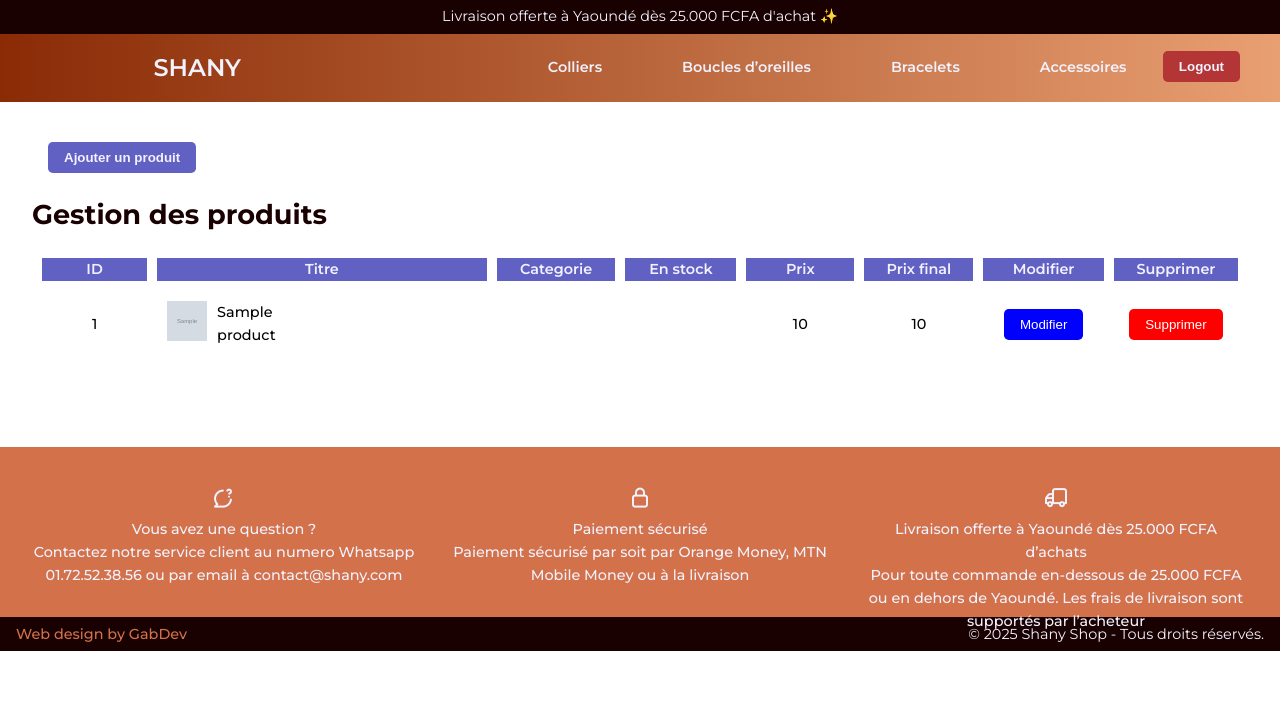
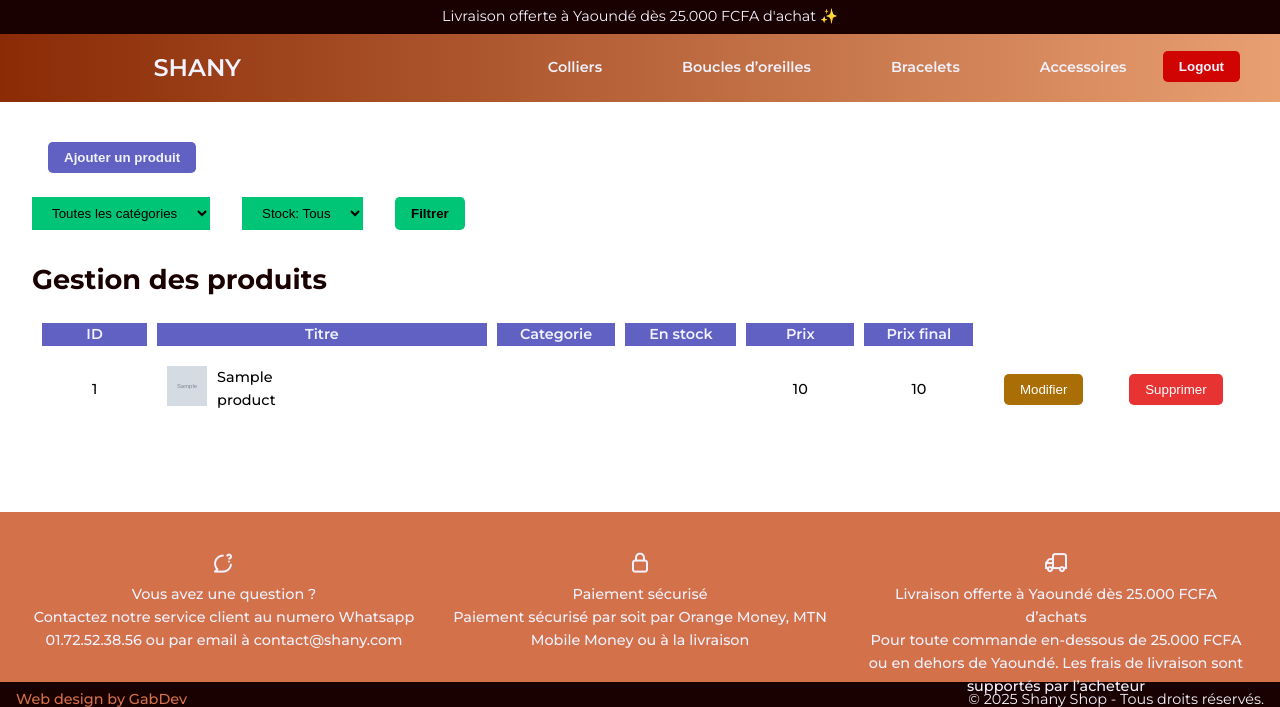
Before and after one commit to Gabnoub/shanyshop, a PHP site: page /Shany/admin/index.php in a window 1280 px wide. Shown: the top 707 px of the page. Run offline with PHP 8.4, Linux system fonts and the light colour scheme; the visitor is signed in with stand-in values (Sample User, id 1); tables that the repository leaves empty or names only in its code hold one stand-in row (values such as "Sample post"); data that the repository does not hold is empty.

Commit message:
shanyshop 4.2

```diff
--- a/CSS/style.css
+++ b/CSS/style.css
@@ -1400,7 +1384,7 @@ table, th, td {
     font-weight: 650;
 }
 .logout {
-    background: rgb(180, 53, 53);
+    background: rgb(209, 4, 4);
     padding: 0.5rem 1rem;
     border-radius: 0.3rem;
     cursor: pointer;
@@ -1462,3 +1446,19 @@ table, th, td {
     color: #155724;
     border: 1px solid #c3e6cb;
 }
+.filter_admin{
+    display: flex;
+    gap: 2rem;
+    margin-top: 1rem;
+}
+
+.filter_admin select {
+    background: #00c476;
+    padding: 0.5rem 1rem;
+}
+.filter_admin button {
+    background: #00c476;
+    padding: 0.5rem 1rem;
+    border-radius: 0.3rem;
+    font-weight: 600;
+}
--- a/admin/index.php
+++ b/admin/index.php
@@ -2,10 +2,23 @@
 Include 'partials/header.php';
 
 // Abfrage
-$fetch_products_query = "SELECT id, title, category, en_stock, image1, price, final_price FROM products";
-$fetch_products_result = mysqli_query($connection, $fetch_products_query);
+// $fetch_products_query = "SELECT id, title, category, en_stock, image1, price, final_price FROM products";
+// $fetch_products_result = mysqli_query($connection, $fetch_products_query);
 
 
+$where = [];
+if (isset($_GET['category']) && $_GET['category'] !== '') {
+    $cat = (int) $_GET['category'];
+    $where[] = "category = $cat";
+}
+if (isset($_GET['en_stock']) && $_GET['en_stock'] !== '') {
+    $stock = (int) $_GET['en_stock'];
+    $where[] = "en_stock = $stock";
+}
+$where_sql = $where ? 'WHERE ' . implode(' AND ', $where) : '';
+
+$fetch_products_query = "SELECT id, title, category, en_stock, image1, price, final_price FROM products $where_sql";
+$fetch_products_result = mysqli_query($connection, $fetch_products_query);
 
 
 ?>
@@ -30,6 +43,24 @@ $fetch_products_result = mysqli_query($connection, $fetch_products_query);
         <div class="alert error"><?= $_SESSION['delete-error']; unset($_SESSION['delete-error']); ?></div>
         <?php endif; ?>
     </div>
+    <form class="filter_admin" method="GET" style="margin-bottom: 1rem;">
+        <select name="category">
+            <option value="">Toutes les catégories</option>
+            <option value="0">Bracelets</option>
+            <option value="1">Boucles</option>
+            <option value="2">Colliers</option>
+            <option value="3">Autres</option>
+        </select>
+
+        <select name="en_stock">
+            <option value="">Stock: Tous</option>
+            <option value="0">En stock</option>
+            <option value="1">Rupture</option>
+        </select>
+
+        <button type="submit">Filtrer</button>
+    </form>
+
     <div class="gestion">
         <h2>Gestion des produits</h2>
         <table>
@@ -41,8 +72,7 @@ $fetch_products_result = mysqli_query($connection, $fetch_products_query);
                     <th>En stock</th>
                     <th>Prix</th>
                     <th>Prix final</th>
-                    <th>Modifier</th>
-                    <th>Supprimer</th>
+
                 </tr>
             </thead>
             <tbody>
@@ -59,12 +89,12 @@ $fetch_products_result = mysqli_query($connection, $fetch_products_query);
                     <td><?= $row['final_price'] ?></td>
                     <td>
                     <a href="edit-product.php?id=<?= $row['id'] ?>">
-                        <button style="background-color:blue; color:white; cursor:pointer; padding:0.5rem 1rem; border-radius:0.3rem;">Modifier</button>
+                        <button style="background-color:rgb(170, 110, 6); color:white; cursor:pointer; padding:0.5rem 1rem; border-radius:0.3rem;">Modifier</button>
                     </a>
                     </td>
                     <td>
                     <a href="delete-product.php?id=<?= $row['id'] ?>" onclick="return confirm('Really want to delete this product?')">
-                        <button style="background-color:red; color:white; cursor:pointer; padding:0.5rem 1rem; border-radius:0.3rem;">Supprimer</button>
+                        <button style="background-color:rgb(232, 51, 51);; color:white; cursor:pointer; padding:0.5rem 1rem; border-radius:0.3rem;">Supprimer</button>
                     </a>
                     </td>
                 </tr>
--- a/admin/update-product-logic.php
+++ b/admin/update-product-logic.php
@@ -17,6 +17,7 @@ if (isset($_POST['edit_submit']) && isset($_POST['id'])) {
     $description2 = $_POST['description2'];
     $price = $_POST['price'];
     $discount = $_POST['discount'];
+
 
     // validate input
     if ($category === 'null') {
```
Also changed, not shown: other parts of CSS/style.css (+7 -23 lines), admin/add-product-logic.php (+27 -6 lines), admin/addproduct.php (+19 -9 lines), admin/edit-product.php (+15 -5 lines), product.php (+23 -16 lines), admin/images/1745093818-3.png (added).
